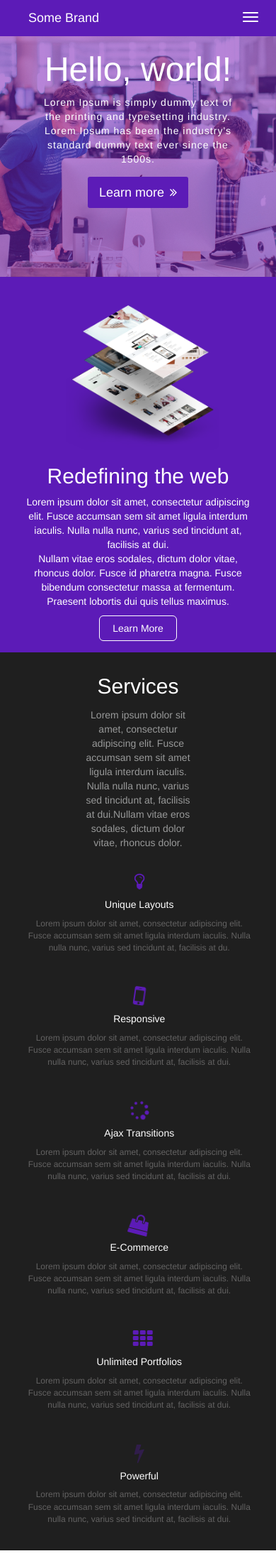
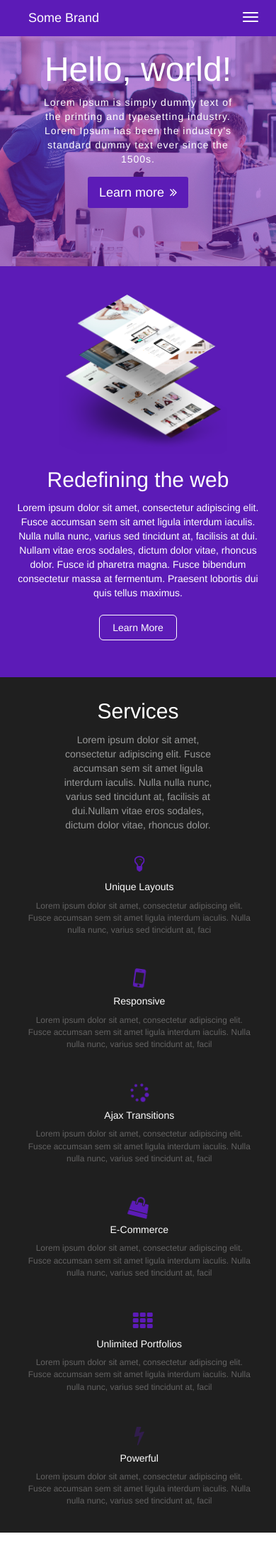
Before and after one commit to jenninep/coding_challenge, a PHP site: page / in a window 390 px wide. Shown: the top 2199 px of the page at 71% size. Run offline with PHP 8.4, Linux system fonts and the light colour scheme.

Commit message:
media queries

```diff
--- a/css/style.css
+++ b/css/style.css
@@ -75,8 +75,8 @@
 	color: white;
 }
 .layersTextDiv{
-	margin: 0% 10% 0 -10%;
-	padding: 2%;
+	margin: 4% 10% 0 -10%;
+	padding: 2%
 }
 
 #layersButt{
@@ -85,6 +85,8 @@
 	border: 1px solid white;
 	color: white;
 	padding: 7px 18px 7px 18px;
+	margin-top: 2%;
+	margin-bottom: 10%;
 }
 .servicesDiv{
 	background-color: #1f1f1f;
@@ -163,8 +165,22 @@
 
 
 @media screen and (max-width: 768px){
-  body {
 
+  	.layersTextDiv {
+  		margin: 0;
+
+  	}
+  	.layerDiv {
+		padding: 4% 0% 4% 0%;
+
+	}
+
+	#layersText{
+		padding: 1%;
+	}
+	#servicesText {
+    padding: 1% 23% 1% 23%;
+   }
 
 }
 
--- a/index.html
+++ b/index.html
@@ -40,8 +40,7 @@
 					<div class="jumbotron">
 						<h1 id="officeHeader">Hello, world!</h1>
 						  <p id="officeText">Lorem Ipsum is simply dummy text of the printing and typesetting industry. Lorem Ipsum has been the industry's standard dummy text ever since the 1500s.</p>
-						  <p>
-						  <a class="btn btn-primary btn-lg officeButton hvr-fade" href="#" role="button">Learn more<i id="buttChevron" class="fa fa-angle-double-right "></i></a></p>
+						  <a class="btn btn-primary btn-lg officeButton hvr-fade" href="#" role="button">Learn more<i id="buttChevron" class="fa fa-angle-double-right "></i></a>
 				  	</div>
 			  	</div>
 	  		</div>
@@ -50,7 +49,7 @@
 		<!-- Layers Section -->
 
 		<div class="row remove-margin-padding layerDiv">
-			<div class="col-md-6">
+			<div class=" col-sm-6 col-md-6">
 				<div>
 					<img class="layers" src="assets/layers.png" alt="paper layers">
 				</div>
@@ -80,17 +79,17 @@
 				<div class="col-sm-4 col-md-4 text-center servicesCol">
 					<i class="fa fa-lightbulb-o fa-2x faa-pulse animated servicesIcons" aria-hidden="true"></i>
 					<h5 class="servicesColHead">Unique Layouts</h5>
-					<p class="servicesColText">Lorem ipsum dolor sit amet, consectetur adipiscing elit. Fusce accumsan sem sit amet ligula interdum iaculis. Nulla nulla nunc, varius sed tincidunt at, facilisis at du.</p>
+					<p class="servicesColText">Lorem ipsum dolor sit amet, consectetur adipiscing elit. Fusce accumsan sem sit amet ligula interdum iaculis. Nulla nulla nunc, varius sed tincidunt at, faci</p>
 				</div>
 				<div class="col-sm-4 col-md-4 text-center servicesCol">
 					<i class="fa fa-mobile fa-2x faa-tada animated servicesIcons" aria-hidden="true"></i>
 					<h5 class="servicesColHead">Responsive</h5>
-					<p class="servicesColText">Lorem ipsum dolor sit amet, consectetur adipiscing elit. Fusce accumsan sem sit amet ligula interdum iaculis. Nulla nulla nunc, varius sed tincidunt at, facilisis at dui.</p>
+					<p class="servicesColText">Lorem ipsum dolor sit amet, consectetur adipiscing elit. Fusce accumsan sem sit amet ligula interdum iaculis. Nulla nulla nunc, varius sed tincidunt at, facil</p>
 				</div>
 				<div class="col-sm-4 col-md-4 text-center servicesCol">
 					<i class="fa fa-spinner fa-spin fa-2x servicesIcons" aria-hidden="true"></i>
 					<h5 class="servicesColHead">Ajax Transitions</h5>
-					<p class="servicesColText">Lorem ipsum dolor sit amet, consectetur adipiscing elit. Fusce accumsan sem sit amet ligula interdum iaculis. Nulla nulla nunc, varius sed tincidunt at, facilisis at dui.</p>
+					<p class="servicesColText">Lorem ipsum dolor sit amet, consectetur adipiscing elit. Fusce accumsan sem sit amet ligula interdum iaculis. Nulla nulla nunc, varius sed tincidunt at, facil</p>
 				</div>
 			</div>
 
@@ -98,17 +97,17 @@
 				<div class="col-sm-4 col-md-4 text-center servicesCol">
 					<i class="fa fa-shopping-bag fa-2x faa-wrench animated servicesIcons" aria-hidden="true"></i>
 					<h5 class="servicesColHead">E-Commerce</h5>
-					<p class="servicesColText">Lorem ipsum dolor sit amet, consectetur adipiscing elit. Fusce accumsan sem sit amet ligula interdum iaculis. Nulla nulla nunc, varius sed tincidunt at, facilisis at dui.</p>
+					<p class="servicesColText">Lorem ipsum dolor sit amet, consectetur adipiscing elit. Fusce accumsan sem sit amet ligula interdum iaculis. Nulla nulla nunc, varius sed tincidunt at, facil</p>
 				</div>
 				<div class="col-sm-4 col-md-4 text-center servicesCol">
 					<i class="fa fa-th fa-2x faa-horizontal animated servicesIcons" aria-hidden="true"></i>
 					<h5 class="servicesColHead">Unlimited Portfolios</h5>
-					<p class="servicesColText">Lorem ipsum dolor sit amet, consectetur adipiscing elit. Fusce accumsan sem sit amet ligula interdum iaculis. Nulla nulla nunc, varius sed tincidunt at, facilisis at dui.</p>
+					<p class="servicesColText">Lorem ipsum dolor sit amet, consectetur adipiscing elit. Fusce accumsan sem sit amet ligula interdum iaculis. Nulla nulla nunc, varius sed tincidunt at, facil</p>
 				</div>
 				<div class="col-sm-4 col-md-4 text-center servicesCol">
 					<i class="fa fa-bolt fa-2x faa-flash animated servicesIcons" aria-hidden="true"></i>
 					<h5 class="servicesColHead">Powerful</h5>
-					<p class="servicesColText">Lorem ipsum dolor sit amet, consectetur adipiscing elit. Fusce accumsan sem sit amet ligula interdum iaculis. Nulla nulla nunc, varius sed tincidunt at, facilisis at dui.</p>
+					<p class="servicesColText">Lorem ipsum dolor sit amet, consectetur adipiscing elit. Fusce accumsan sem sit amet ligula interdum iaculis. Nulla nulla nunc, varius sed tincidunt at, facil</p>
 				</div>
 			</div>
 		</div>
```
